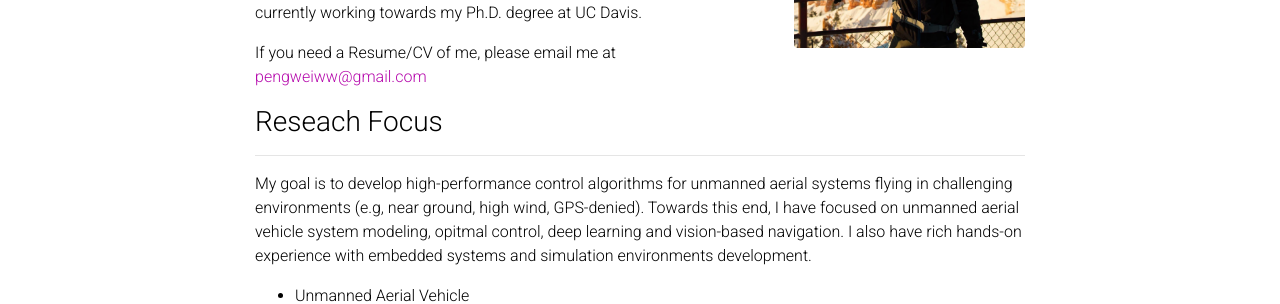
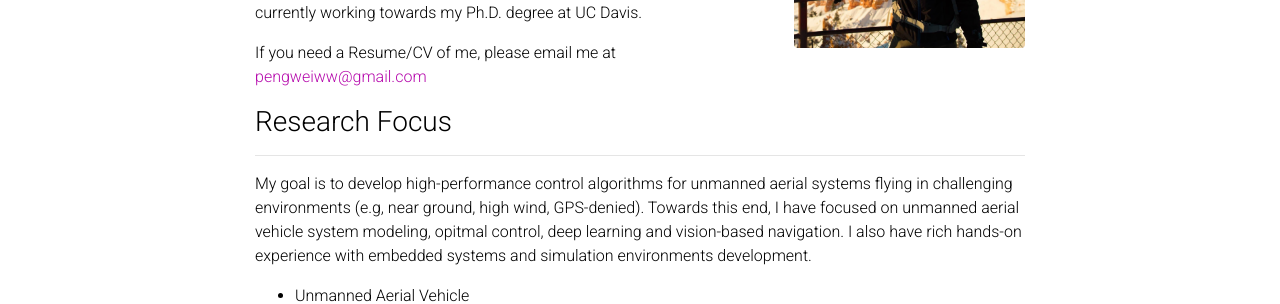
Before and after one commit to Alexwei92/Alexwei92.github.io, a Jekyll site: the page built from _pages/about.md, in a window 1280 px wide. Shown: the part 383-687 px from the top of the page. Built offline with Jekyll 4.4.1, drawn with Linux system fonts in a browser that asks for light colours; full-size pictures stand in for the smaller copies a plugin makes; comment, search, counter and statistics services are not loaded; a style sheet for code colours, icons or effects is not loaded.

Commit message:
Update about.md
fix typo

```diff
--- a/_pages/about.md
+++ b/_pages/about.md
@@ -21,7 +21,7 @@ I graduated with a Bachelar degree in Energy and Power Engineering from Huazhong
 
 If you need a Resume/CV of me, please email me at <pengweiww@gmail.com>
 
-### Reseach Focus
+### Research Focus
 ___
 
 My goal is to develop high-performance control algorithms for unmanned aerial systems flying in challenging environments (e.g, near ground, high wind, GPS-denied). Towards this end, I have focused on unmanned aerial vehicle system modeling, opitmal control, deep learning and vision-based navigation. I also have rich hands-on experience with embedded systems and simulation environments development.
```
